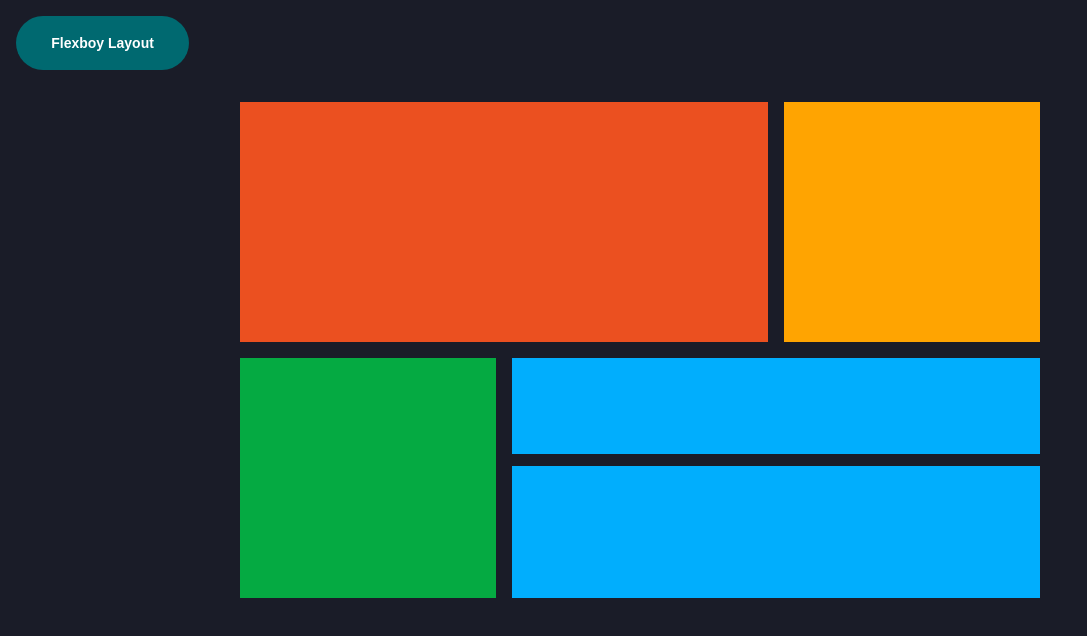
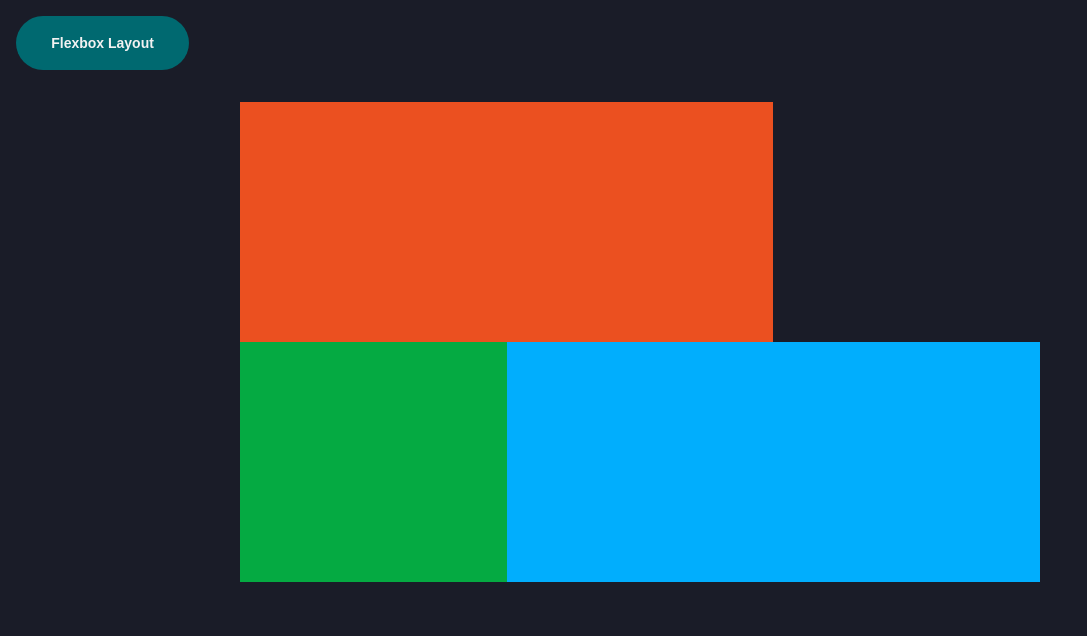
Before and after one commit to emuobopleasure/zur-training_css-flexbox-and-grid-layout, a plain HTML site: page grid.html in a window 1280 px wide. Shown: the whole page, without its empty margins (0-1087 px from the left). Drawn offline with Linux system fonts and the light colour scheme.

Commit message:
worked on header button

```diff
--- a/flex.css
+++ b/flex.css
@@ -4,11 +4,20 @@
   box-sizing: border-box;
 }
 
+@import url('https://fonts.googleapis.com/css2?family=Lexend+Deca&display=swap');
+
+@import url('https://fonts.googleapis.com/css2?family=Big+Shoulders+Display:wght@700&display=swap');
+
 body {
     background: hsl(0, 0%, 95%);
     padding: 2rem;
     font-size: 15px;
-    font-family: 'Lexend Deca';
+    font-family: 'Lexend Deca', sans-serif;
+}
+
+h1 {
+    font-family: 'Big Shoulders Display', cursive;
+    font-weight: 700;
 }
 
 ul {
@@ -17,18 +26,27 @@ ul {
 
 a {
     text-decoration: none;
-    color: white;
 }
 
-ul button{
+
+.h-link{
     padding: 1.2rem 2.2rem;
+    margin: 1rem 2.5rem;
     border-radius: 2rem;
     border: none;
     font-weight: 700;
     font-size: 14px;
     background: hsl(180, 79%, 13%);
+    color: hsl(0, 0%, 95%);
     cursor: pointer;
 }
+
+.h-link:hover {
+    background-color: hsl(0, 0%, 95%);
+    color: hsl(180, 79%, 13%);
+    outline: 3px solid hsl(180, 79%, 13%);
+}
+
 
 .main-container {
     display: flex;
@@ -75,7 +93,6 @@ ul button{
     color: hsl(0, 0%, 95%);
     font-size: 2rem;
     font-weight: 700;
-    font-family: 'Big Shoulders Display';
 }
 
 
@@ -113,7 +130,6 @@ ul button{
 .dark-cyan h1 {
     color: hsl(0, 0%, 95%);
     font-size: 2rem;
-    font-weight: 700;
 }
 
 
@@ -153,13 +169,16 @@ ul button{
 .very-dark-cyan h1 {
     color: hsl(0, 0%, 95%);
     font-size: 2rem;
-    font-weight: 700;
 }
 
 
-@media screen and (min-width: 1000px) {
+@media screen and (min-width: 992px) {
     body {
         padding: 1rem;
+    }
+
+    ul button {
+        margin: 1rem 11rem;
     }
     .main-container {
         margin-top: 2rem;
@@ -181,3 +200,50 @@ ul button{
 
     }
 }
+
+
+.grid-container {
+    display: grid;
+    /* grid-template-columns: auto auto auto; */
+    grid-auto-columns: auto;
+    grid-template-rows: repeat(3, 15rem);
+    margin: 2rem auto;
+    max-width: 50rem;
+    gap: 1rem;
+}
+
+.box1 {
+    background: #eb5020;
+    grid-column-start: 1;
+    grid-column-end: 3;
+    /* height: 15rem; */
+}
+
+.box2 {
+    background: #ffa401;
+    /* height: 15rem; */
+}
+.box3 {
+    background: #05aa42;
+    /* height: 15rem; */
+}
+
+.box4 {
+    grid-column-start: 2;
+    grid-column-end: 4;
+    display: inline-grid;
+    gap: 5%;
+    grid-template-rows: 40% 55%;
+}
+
+.boxA {
+    background: #01aefd;
+    /* height: 7rem; */
+
+
+}
+.boxB {
+    background: #01aefd;
+    /* height: 7rem; */
+
+}
--- a/grid.css
+++ b/grid.css
@@ -17,60 +17,55 @@ ul {
 
 a {
       text-decoration: none;
-      color: white;
 }
 
-ul button{
+.h-link {
     padding: 1.2rem 2.2rem;
     border-radius: 2rem;
     border: none;
     font-weight: 700;
     font-size: 14px;
     background: hsl(184, 100%, 22%);
+    color: hsl(0, 0%, 95%);
     cursor: pointer;
 }
 
+.h-link:hover {
+    background-color: hsl(0, 0%, 95%);
+    color: hsl(180, 79%, 13%);
+    outline: 3px solid hsl(180, 79%, 13%);
+}
+
+
 .grid-container {
+    margin: 2rem auto;
+    max-width: 50rem;
     display: grid;
-    /* grid-template-columns: auto auto auto; */
-    grid-auto-columns: auto;
-    margin: 2rem auto;
-    width: 50rem;
-    gap: 1rem;
+    grid-template-rows: 15rem 15rem;
+    grid-template-areas:
+    'A A B'
+    'C D D';
 }
 
 .box1 {
     background: #eb5020;
-    grid-column-start: 1;
-    grid-column-end: 3;
-    height: 15rem;
+    grid-area: A;
 }
 
 .box2 {
     background: #ffa401;
-    height: 15rem;
+    grid-area: B;
+
 }
+
 .box3 {
     background: #05aa42;
-    height: 15rem;
+    grid-area: C;
+
 }
 
-.box4 {
-    grid-column-start: 2;
-    grid-column-end: 4;
-    display: inline-grid;
-    gap: 5%;
-    grid-template-rows: 40% 55%;
-}
-
-.boxA {
+.box2 {
     background: #01aefd;
-    /* height: 7rem; */
-
+    grid-area: D;
 
 }
-.boxB {
-    background: #01aefd;
-    /* height: 7rem; */
-
-}
--- a/grid.html
+++ b/grid.html
@@ -11,9 +11,11 @@
     <header>
         <ul>
             <li>
-                <button>
-                    <a href="/index.html">Flexboy Layout</a>
-                </button>
+                <a href="/index.html">
+                    <button class="h-link">
+                        Flexbox Layout
+                    </button>
+                </a>
             </li>
         </ul>
     </header>
```
Also changed, not shown: index.html (+5 -5 lines). Lines whose indentation alone changed are shown as unchanged.
